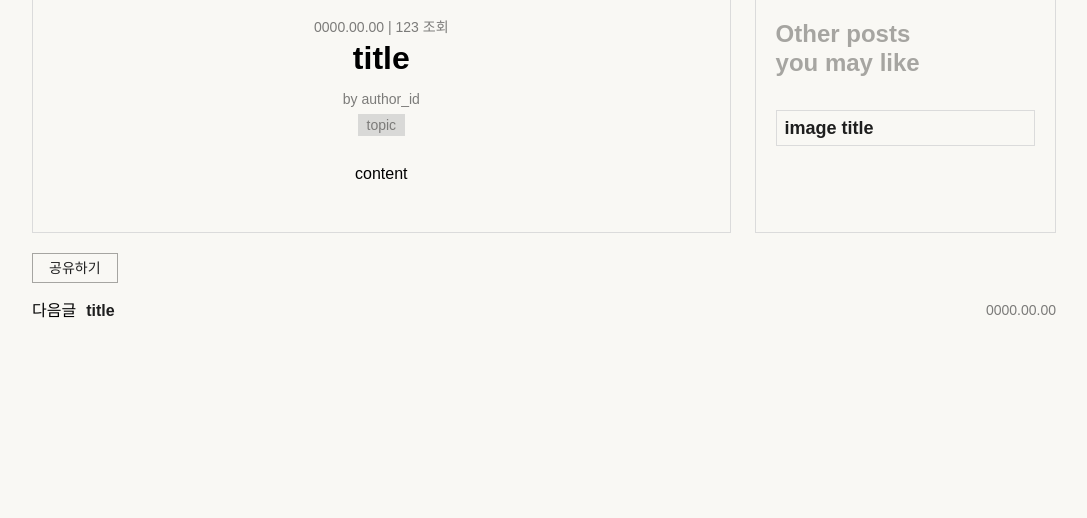
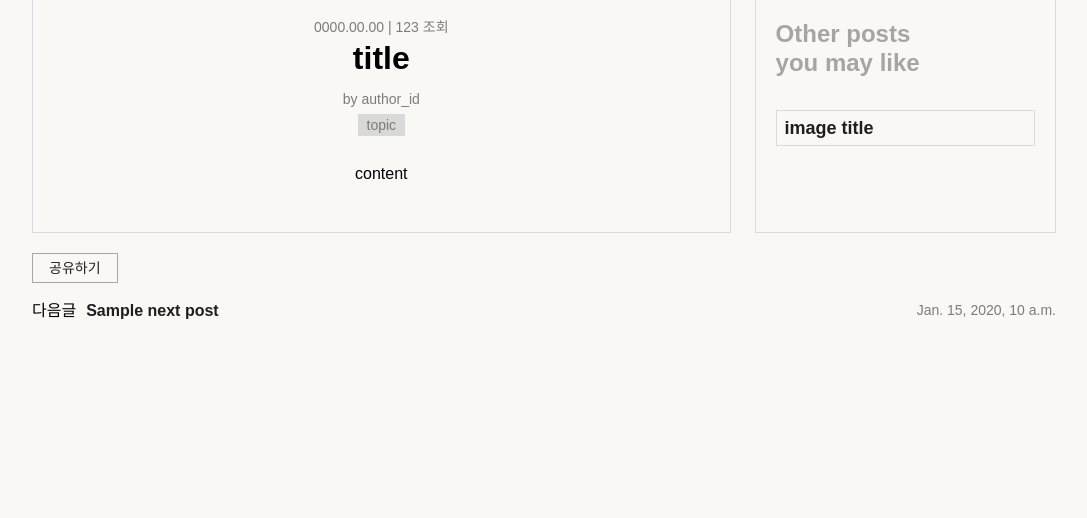
Before and after one commit to hwan3526/why, a Django app: template whylog/blog/templates/board-detail.html in a window 1280 px wide. Shown: the part 141-659 px from the top of the page, without its empty margins (96-1183 px from the left). Run offline with Django 4.2, Linux system fonts and the light colour scheme; the template is opened without the code that fills it: most values are stand-ins (such as "Sample title", 1, 10 or a date in 2020); parts of the project's set-up code (start-up, migrations or seed data) failed here and were passed over; some libraries are stand-ins or nearby versions.

Commit message:
feat: add post-tag class on board-detail page & chore: renew requirements.txt

```diff
--- a/whylog/blog/templates/board-detail.html
+++ b/whylog/blog/templates/board-detail.html
@@ -58,14 +58,12 @@
       {% if next_post %}
       <div class="another-post-box">
         <div class="post-box">
-          <div>다음글</div>
+          <div class="post-tag">다음글</div>
           <div class="post-name">
-            <a href=""
-              >title</a
-            >
+            <a href="">{{ next_post.title }}</a>
           </div>
         </div>
-        <p>0000.00.00</p>
+        <p>{{ next_post.created_at }}</p>
       </div>
       {% else %}
       <div class="another-post-box"></div>
@@ -75,11 +73,9 @@
     {% if previous_post %}
       <div class="another-post-box">
         <div class="post-box">
-          <div>이전글</div>
+          <div class="post-tag">이전글</div>
           <div class="post-name">
-            <a href=""
-              >{{ previous_post.title }}</a
-            >
+            <a href="">{{ previous_post.title }}</a>
           </div>
         </div>
         <p>{{ previous_post.created_at }}</p>
--- a/whylog/requirements.txt
+++ b/whylog/requirements.txt
@@ -1,5 +1,7 @@
 asgiref==3.7.2
 Django==4.2.5
+django-ckeditor==6.7.0
+django-js-asset==2.1.0
 djangorestframework==3.14.0
 psycopg2==2.9.7
 pytz==2023.3.post1
```
Lines whose indentation alone changed are shown as unchanged.
